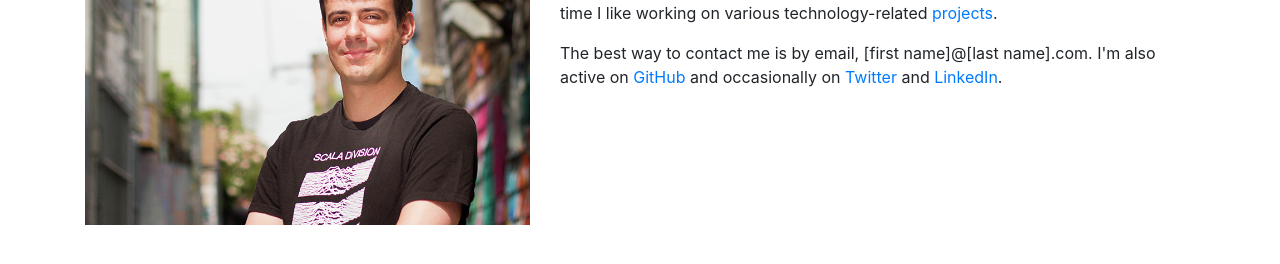
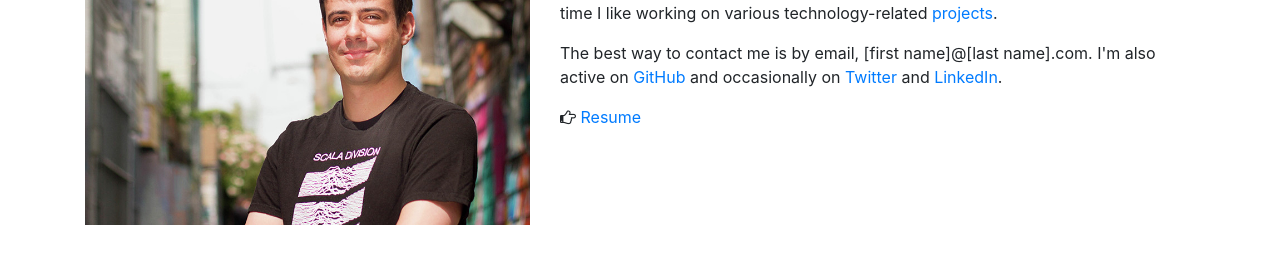
Before and after one commit to jodersky/homepage, a Jekyll site: the page built from index.html, in a window 1280 px wide. Shown: the part 181-445 px from the top of the page. Built offline with Jekyll 4.4.1, drawn with Linux system fonts in a browser that asks for light colours.

Commit message:
Update CV

```diff
--- a/index.html
+++ b/index.html
@@ -12,6 +12,6 @@
 	<p>I'm Jakob Odersky.</p>
 	<p>I'm building a treatment access platform for cancer patients at <a href="https://driver.xyz/">Driver</a>. In my free time I like working on various technology-related <a href="/projects/">projects</a>.</p>
 	<p>The best way to contact me is by email, [first name]@[last name].com. I'm also active on <a href="https://www.github.com/jodersky">GitHub</a> and occasionally on <a href="https://twitter.com/jodersky">Twitter</a> and <a href="https://www.linkedin.com/in/jodersky">LinkedIn</a>.</p>
-	<!--<p><i class="fa fa-hand-o-right"></i> <a href="/assets/cv.pdf">Resume</a></p>-->
+	<p><i class="fa fa-hand-o-right"></i> <a href="/assets/cv.pdf">Resume</a></p>
     </div>
 </div>
```
Also changed, not shown: 1 other file.
